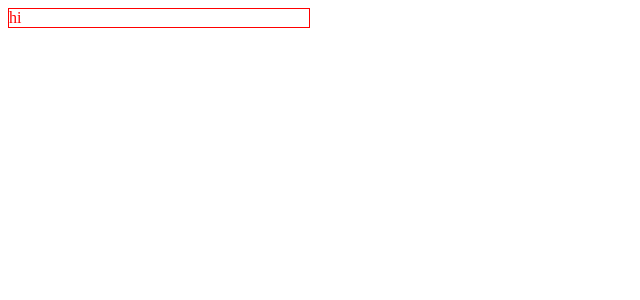
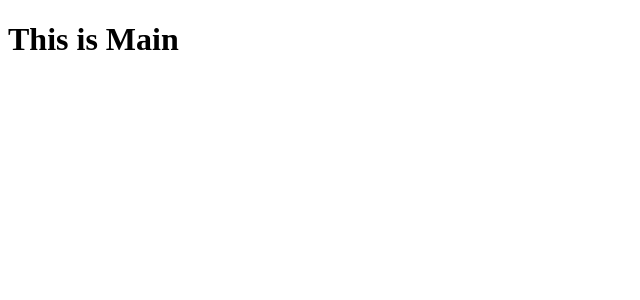
Before and after one commit to heyho-time/cherProject, a React app: page / in a window 1280 px wide. Shown: the top 300 px of the page, without its empty margins (0-640 px from the left). Built offline with nearby package versions, Linux system fonts and the light colour scheme.

Commit message:
Add: 초기 환경 세팅

```diff
--- a/src/app/view/App.tsx
+++ b/src/app/view/App.tsx
@@ -1,13 +1,13 @@
 import React from 'react';
-import test from './test'
 import { BrowserRouter as Router, Switch, Route } from 'react-router-dom';
+import Main from '../view/Main';
 
 const App: React.FC = () => {
   return (
   <Router>
-  <Switch>
-    <Route exact path="/" component={test} />
-  </Switch>
+    <Switch>
+      <Route exact path="/" component={Main} />
+    </Switch>
   </Router>
   )
 };
--- /dev/null
+++ b/src/app/view/Main.tsx
@@ -0,0 +1,9 @@
+import React from 'react';
+
+const Main: React.FC = () => {
+  return (
+    <h1>This is Main</h1>
+  )
+};
+
+export default Main;
--- a/src/app/view/test.tsx
+++ b/src/app/view/test.tsx
@@ -4,7 +4,7 @@ import styled from "styled-components";
 export default function test() {
     return (
         <Container>
-            hi
+            hello hello
         </Container>
     )
 }
```
Also changed, not shown: 1 other file (tests, documents, lock files or other folders).
